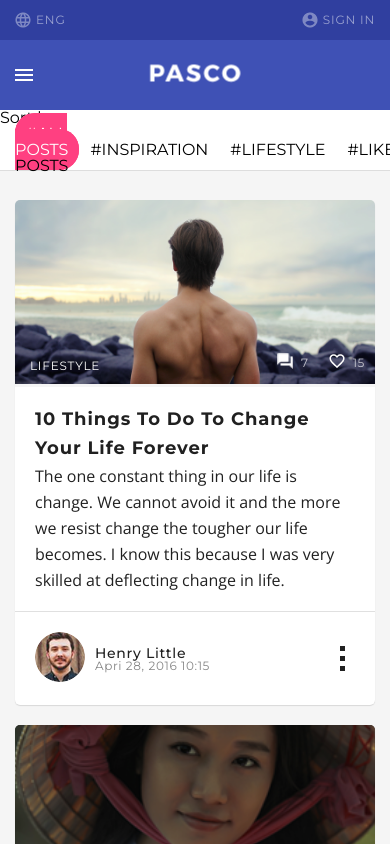
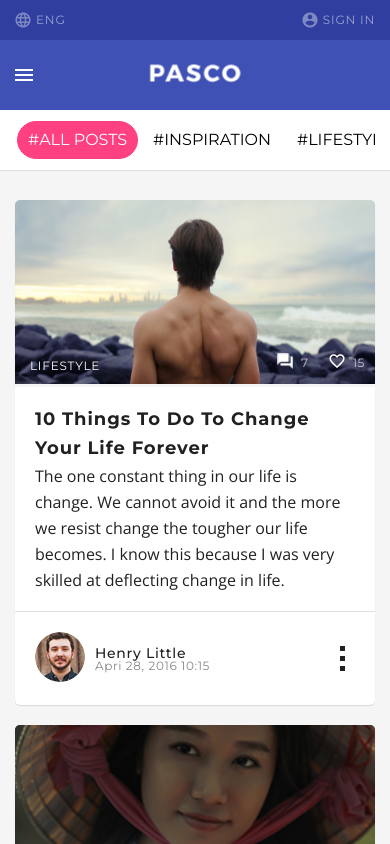
Before and after one commit to mrfunkster/blog-react-app, a React (Create React App) app: page / in a window 390 px wide. Shown: the top 844 px of the page. Built offline with nearby package versions, Linux system fonts and the light colour scheme.

Commit message:
Fixed sort field in mobile version

```diff
--- a/src/App/Main/MainSortField/MainSortField.css
+++ b/src/App/Main/MainSortField/MainSortField.css
@@ -7,6 +7,8 @@
 }
 .tag-section {
     margin-left: 15px;
+    display: flex;
+    align-items: center;
 }
 .tag-section span{
     padding: 10px;
@@ -15,6 +17,10 @@
     transition: .3s;
     border: 1px solid transparent;
     border-radius: 20px;
+    display: block;
+    margin: 0 2px;
+    text-align: center;
+    flex: none;
 }
 .tag-section span:hover {
     color: #ff4081;
@@ -25,3 +31,19 @@
     background-color: #ff4081;
     border-radius: 20px;
 }
+
+@media(max-width: 767px) {
+    .main-sort-field {
+
+    }
+    .tag-section {
+        overflow-x: scroll;
+        margin-right: 15px;
+    }
+    .tag-section::-webkit-scrollbar {
+        display: none;
+    }
+    .sort-title {
+        display: none;
+    }
+}
```
